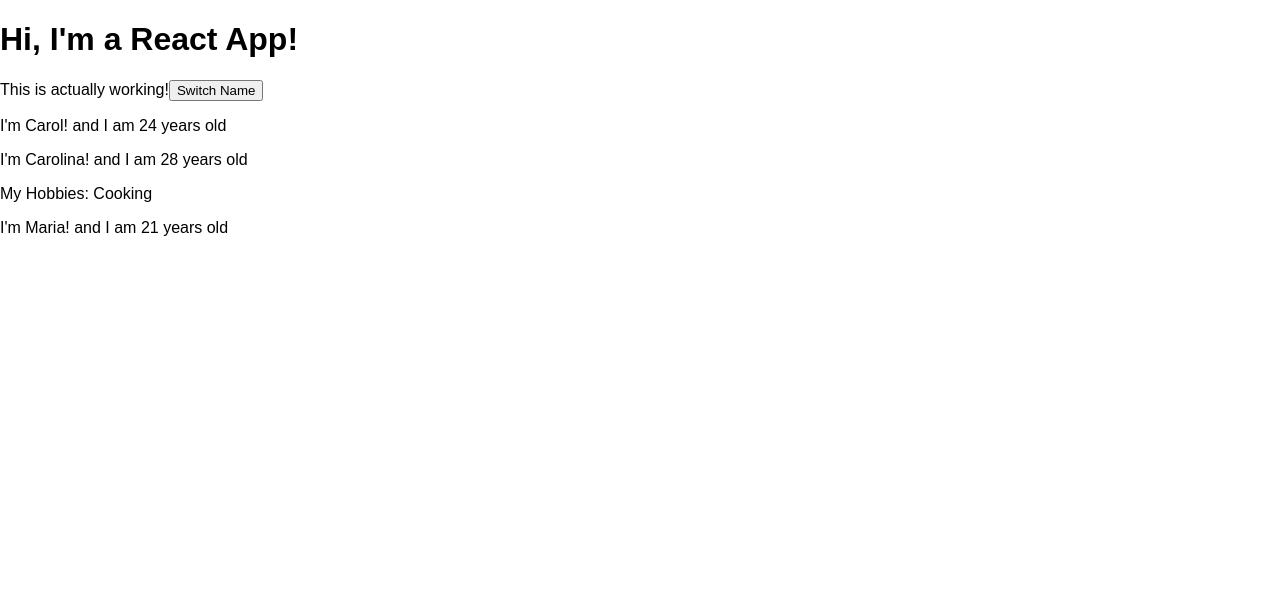
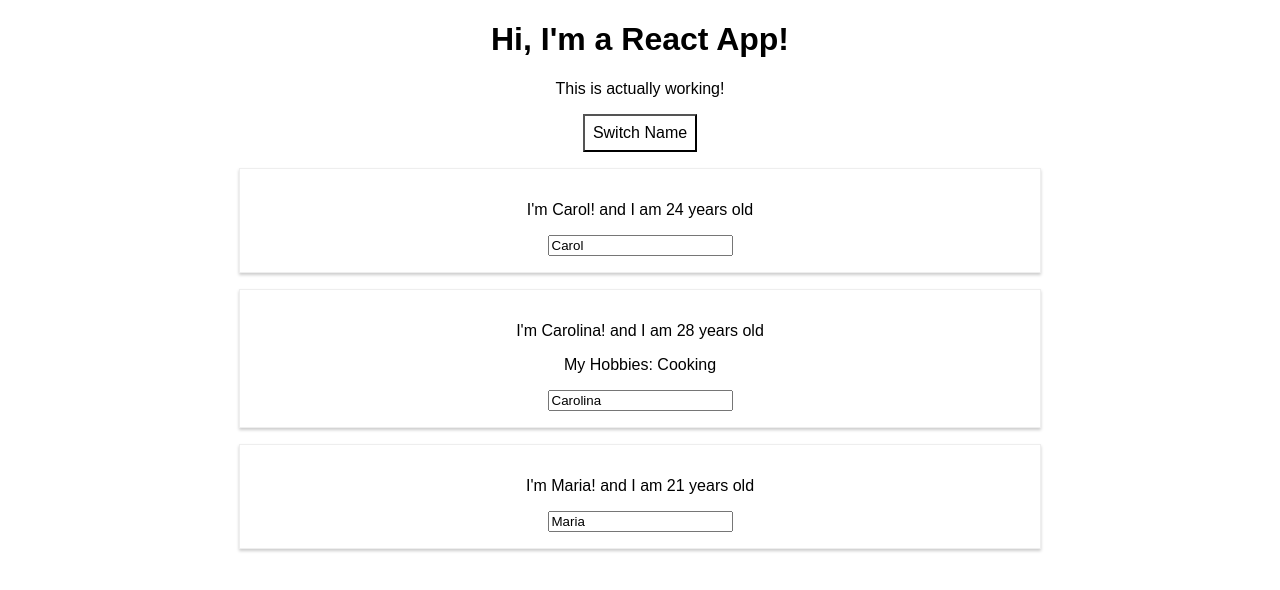
Before and after one commit to carolinaferreira/react-complete-guide, a React (Create React App) app: page / in a window 1280 px wide. Shown: the top 590 px of the page. Built offline with nearby package versions, Linux system fonts and the light colour scheme.

Commit message:
added Person class, stylesheet  and add some onClick events to change the example names

```diff
--- a/src/App.css
+++ b/src/App.css
@@ -0,0 +1,3 @@
+.App{
+  text-align: center;
+}
--- a/src/App.js
+++ b/src/App.js
@@ -8,18 +8,59 @@
       {name: 'Carol', age: '24'},
       {name: 'Carolina', age: '28'},
       {name: 'Maria', age: '21'}
-    ]
+    ],
+    otherState: 'some value'
+  }
+
+  switchNameHandler =(newName) => {
+    // console.log('was clicked!');
+    // this.state.persons[0]= 'Maria Carolina';
+    this.setState({
+      persons: [
+        {name: newName, age: '24'},
+        {name: 'Carolina', age: '28'},
+        {name: 'Maria', age: '21'}
+      ]
+    })
+  }
+
+  nameChangeHandler = (event) => {
+    this.setState({
+      persons: [
+        {name: 'Carol', age: '24'},
+        {name: event.target.value, age: '28'},
+        {name: 'Maria', age: '21'}
+      ]
+    })
   }
 
   render() {
+    const style = {
+      backgroundColor: 'white',
+      font: 'inherit',
+      boder: '1px solid blue',
+      padding: '8px',
+      cursor: 'pointer'
+    };
+
     return (
       <div className='App'>
         <h1>Hi, I'm a React App!</h1>
-        <p1>This is actually working!</p1>
-        <button>Switch Name</button>
-        <Person name={this.state.persons[0].name} age={this.state.persons[0].age}/>
-        <Person name={this.state.persons[1].name} age={this.state.persons[1].age}>My Hobbies: Cooking</Person>
-        <Person name={this.state.persons[2].name} age={this.state.persons[2].age}/>
+        <p>This is actually working!</p>
+        <button
+          style={style}
+          onClick={() => this.switchNameHandler('CAROLINDA')}>Switch Name</button>
+        <Person
+          name={this.state.persons[0].name}
+          age={this.state.persons[0].age}/>
+        <Person
+          name={this.state.persons[1].name}
+          age={this.state.persons[1].age}
+          click={this.switchNameHandler.bind(this, 'Maria Carolina!!!')}
+          changed={this.nameChangeHandler}>My Hobbies: Cooking</Person>
+        <Person
+          name={this.state.persons[2].name}
+          age={this.state.persons[2].age}/>
       </div>
     );
     // return React.createElement('div',{className: 'App'}, React.createElement('h1',null, 'Hi, I\'m a React App!'));
--- /dev/null
+++ b/src/Person/Person.css
@@ -0,0 +1,7 @@
+.Person{
+  width:60%;
+  margin: 16px auto;
+  border: 1px solid #eee;
+  box-shadow: 0 2px 3px #ccc;
+  padding: 16px;
+}
--- a/src/Person/Person.js
+++ b/src/Person/Person.js
@@ -1,10 +1,12 @@
 import React from 'react';
+import './Person.css';
 
 const person = (props) => {
   return (
-    <div>
-      <p>I'm {props.name}! and I am {props.age} years old</p>
+    <div className="Person">
+      <p onClick={props.click}>I'm {props.name}! and I am {props.age} years old</p>
       <p>{props.children}</p>
+      <input type="text" onChange={props.changed} value={props.name}/>
     </div>
   )
 }
```
